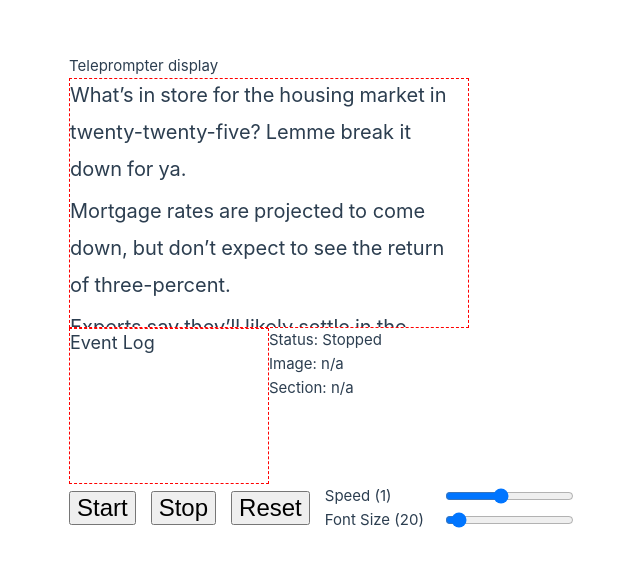
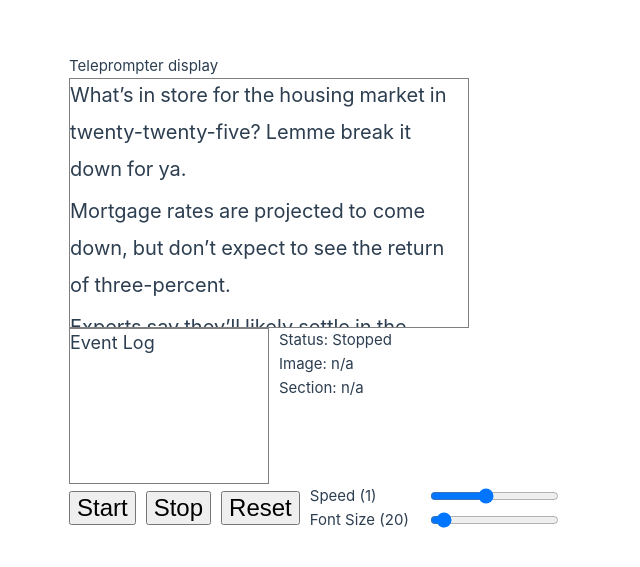
Before and after one commit to The1Krutz/kcm_homework, a Vue app: page / in a window 1280 px wide. Shown: the part 107-674 px from the top of the page, without its empty margins (321-961 px from the left). Built offline with nearby package versions, Linux system fonts and the light colour scheme; the HTML template or start-up script is replaced by a standard one.

Commit message:
added some comments, starting to do cleanup

```diff
--- a/src/App.vue
+++ b/src/App.vue
@@ -10,12 +10,6 @@ import {
   type PToken,
 } from './components/types';
 import { sampleScript, TokenizeScript } from './components/data';
-
-const defaultStatus: PrompterStatus = {
-  status: StatusOption.Stopped,
-  feed: 'n/a',
-  section: 'n/a',
-};
 
 const tokenizedText: Ref<PToken[]> = ref([]);
 const prompter: Ref<InstanceType<typeof Teleprompter> | null> = ref(null);
--- a/src/components/Controls.vue
+++ b/src/components/Controls.vue
@@ -17,8 +17,6 @@ const emitEvent = defineEmits<{
   setSpeed: [newSpeed: number];
   setSize: [newSize: number];
 }>();
-
-// const defaultStatus: PrompterStatus = ;
 
 const eventHistory: Ref<PrompterEvent[]> = ref([]);
 const currentStatus: Ref<PrompterStatus> = ref({
@@ -118,13 +116,14 @@ watch(prompterFontSize, () => {
 .controls {
   display: flex;
   flex-direction: row;
+  gap: 10px;
 }
 
 .controlButtons {
   display: flex;
   flex-direction: row;
   align-items: center;
-  gap: 15px;
+  gap: 10px;
   width: 500px;
 }
 
--- a/src/components/EventLog.vue
+++ b/src/components/EventLog.vue
@@ -49,7 +49,7 @@ watch(
 
 <style scoped>
 .log-container {
-  border: 1px dashed red;
+  border: 1px solid grey;
   width: 200px;
 }
 
--- a/src/components/Teleprompter.vue
+++ b/src/components/Teleprompter.vue
@@ -146,7 +146,7 @@ onMounted(() => {
   overflow-y: hidden;
   scroll-behavior: smooth;
 
-  border: 1px dashed red;
+  border: 1px solid grey;
 }
 
 .prompterText span {
```
